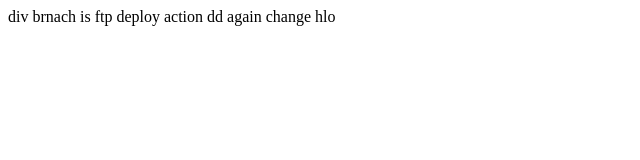
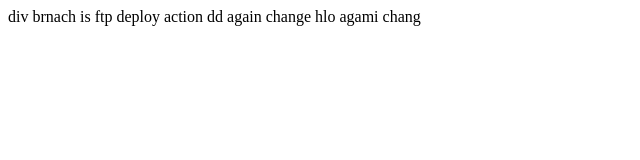
Before and after one commit to nuruzzamanHimel0/test, a plain HTML site: page index.html in a window 1280 px wide. Shown: the whole page, without its empty margins (0-640 px from the left). Drawn offline with Linux system fonts and the light colour scheme.

Commit message:
agamin change

```diff
--- a/index.html
+++ b/index.html
@@ -8,6 +8,6 @@
 <body>
     div brnach is ftp deploy action dd
     again change hlo <i class="fas fa-wordpress-simple    "></i>
-
+    agami chang
 </body>
 </html>
```
Also changed, not shown: 1 other file.
